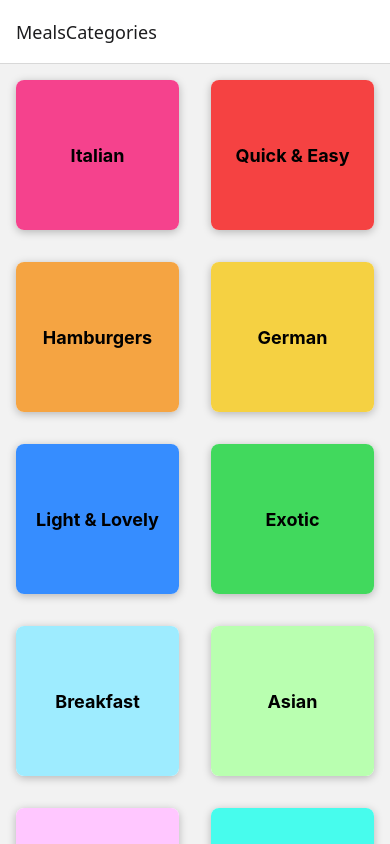
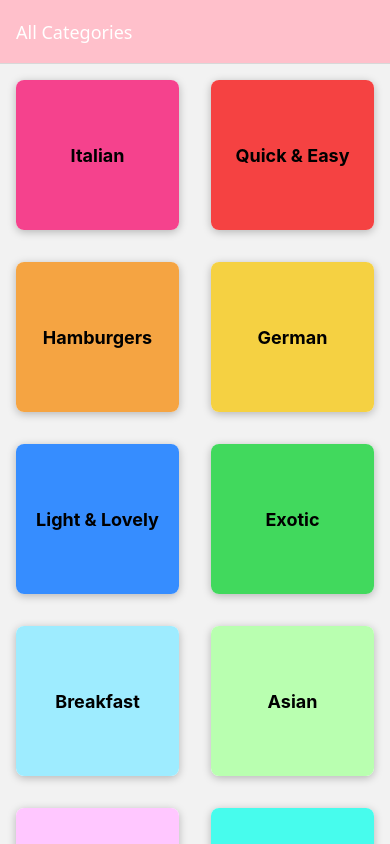
Before and after one commit to HalilllYlmz/MealsApp, a React Native app: screen / in a window 390 px wide. Built offline with nearby package versions, Linux system fonts and the light colour scheme.

Commit message:
Enhance navigation and styling in App component; set dynamic title in MealsOverview screen

```diff
--- a/App.js
+++ b/App.js
@@ -12,9 +12,33 @@ export default function App() {
     <>
       <StatusBar style="ligth" />
       <NavigationContainer>
-        <Stack.Navigator initialRouteName="MealsCategories">
-          <Stack.Screen name="MealsCategories" component={CategoriesScreen} />
-          <Stack.Screen name="MealsOverview" component={MealsOverview} />
+        <Stack.Navigator
+          initialRouteName="MealsCategories"
+          screenOptions={{
+            headerStyle: { backgroundColor: "pink" },
+            headerTintColor: "white",
+            contentStyle: {
+              backgroundColor: "#f2f2f2",
+            },
+          }}
+        >
+          <Stack.Screen
+            name="MealsCategories"
+            component={CategoriesScreen}
+            options={{
+              headerTitle: "All Categories",
+            }}
+          />
+          <Stack.Screen
+            name="MealsOverview"
+            component={MealsOverview}
+            // options={({ route, navigation }) => {
+            //   const catId = route.params.categoryId;
+            //   return {
+            //     title: catId,
+            //   };
+            // }}
+          />
         </Stack.Navigator>
       </NavigationContainer>
     </>
--- a/screens/MealsOverview.js
+++ b/screens/MealsOverview.js
@@ -1,14 +1,23 @@
 import { View, FlatList, StyleSheet } from "react-native";
 
 import MealItem from "../components/MealItem";
-import { MEALS } from "../data/dummy-data";
+import { CATEGORIES, MEALS } from "../data/dummy-data";
+import { useLayoutEffect } from "react";
 
-function MealsOverview({ route }) {
+function MealsOverview({ route, navigation }) {
   const catId = route.params.categoryId;
 
   const displayedMeals = MEALS.filter((mealItem) => {
     return mealItem.categoryIds.indexOf(catId) >= 0;
   });
+
+  useLayoutEffect(() => {
+    const categoryTitle = CATEGORIES.find((category) => category.id === catId);
+
+    navigation.setOptions({
+      title: categoryTitle.title,
+    });
+  }, [catId, navigation]);
 
   function renderMealItem(itemData) {
     const item = itemData.item;
```
